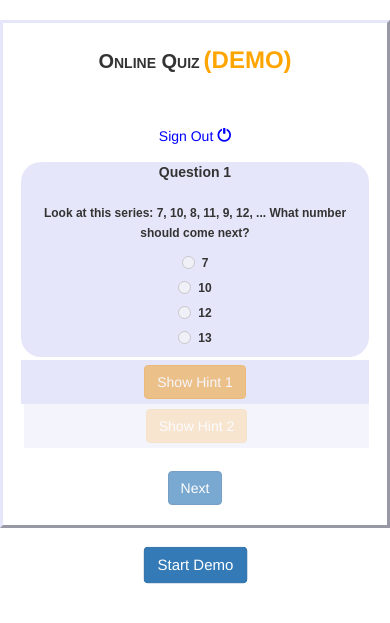
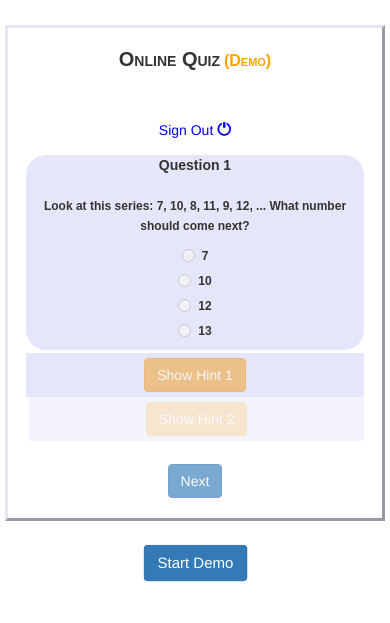
Before and after one commit to skantipu/Online_Quiz, a PHP site: page /hint1_demo.html in a window 390 px wide. Shown: the top 623 px of the page. Run offline with PHP 8.4, Linux system fonts and the light colour scheme; some libraries are stand-ins or nearby versions.

Commit message:
Added responsiveness to heading and margin in  demo page

```diff
--- a/hint1_demo.html
+++ b/hint1_demo.html
@@ -4,15 +4,14 @@
     <meta name="viewport" content="width=device-width, initial-scale=1">
     <link rel="stylesheet" href="http://maxcdn.bootstrapcdn.com/bootstrap/3.2.0/css/bootstrap.min.css">
     <link rel="stylesheet" href="local_style_sheet.css">
-
   </head>
   <body>
 	 <br>
-    <div class="container" style="text-align:center;border:outset;border-color: lavender">
+    <div class="container container-demo">
       <div class="row">
         <div class="col-sm-5 col-sm-offset-3"><br>
           <span id="heading">Online Quiz</span>
-			 <span style="font-size: x-large; color: orange"><b>(DEMO)</b></span>
+			 <span id="heading-sub">(Demo)</span>
         </div>
         <div class="col-sm-2 col-sm-offset-2"><br><br>
           <h5 id="signout_border">
--- a/hint2_demo.html
+++ b/hint2_demo.html
@@ -4,15 +4,14 @@
     <meta name="viewport" content="width=device-width, initial-scale=1">
     <link rel="stylesheet" href="http://maxcdn.bootstrapcdn.com/bootstrap/3.2.0/css/bootstrap.min.css">
     <link rel="stylesheet" href="local_style_sheet.css">
-
   </head>
   <body>
 	 <br>
-    <div class="container" style="text-align:center;border:outset;border-color: lavender">
+    <div class="container container-demo">
       <div class="row">
         <div class="col-sm-5 col-sm-offset-3"><br>
           <span id="heading">Online Quiz</span>
-			 <span style="font-size: x-large; color: orange"><b>(DEMO)</b></span>
+			 <span id="heading-sub">(Demo)</span>
         </div>
         <div class="col-sm-2 col-sm-offset-2"><br><br>
           <h5 id="signout_border">
--- a/hint3_demo.html
+++ b/hint3_demo.html
@@ -4,15 +4,14 @@
     <meta name="viewport" content="width=device-width, initial-scale=1">
     <link rel="stylesheet" href="http://maxcdn.bootstrapcdn.com/bootstrap/3.2.0/css/bootstrap.min.css">
     <link rel="stylesheet" href="local_style_sheet.css">
-
   </head>
   <body>
 	 <br>
-    <div class="container" style="text-align:center;border:outset;border-color: lavender">
+    <div class="container container-demo">
       <div class="row">
         <div class="col-sm-5 col-sm-offset-3"><br>
           <span id="heading">Online Quiz</span>
-			 <span style="font-size: x-large; color: orange"><b>(DEMO)</b></span>
+			 <span id="heading-sub">(Demo)</span>
         </div>
         <div class="col-sm-2 col-sm-offset-2"><br><br>
           <h5 id="signout_border">
--- a/local_style_sheet.css
+++ b/local_style_sheet.css
@@ -57,7 +57,8 @@
 
 
 
-   /* Responsive font using media queries - respond dynamically to chanign media types (different screen sizes and mediums)*/
+   /* Responsive web design using media queries - respond dynamically to changing media types (different screen sizes and mediums)*/
+
   @media (max-width: 768px) { /*if screen size is less than 768px (xs in bootstrap) apply the following*/
     #heading{
       font: small-caps bolder 20px Arial;   /*font: font-style font-variant font-weight font-size/line-height --- small-caps is font-variant */
@@ -76,9 +77,19 @@
     #hint1,#hint2{
       font: 11px Arial
     }
+    .container-demo{
+      margin: 5px;
+      text-align: center;
+      border: outset;
+      border-color: lavender;
+    }
+	 #heading-sub{
+      font: small-caps bolder 16px Arial;
+      color: orange;
+    }
   }
 
-   @media (min-width: 769px) { /*if screen size is less than 768px (xs in bootstrap) apply the following*/
+   @media (min-width: 769px) { /*if screen size is more than or equal to 769px (small device tablets), apply the following*/
       #heading{
         font: small-caps bold 40px Arial;
         font-style:initial;
@@ -96,9 +107,18 @@
       #hint1,#hint2{
         font: 13px Arial
       }
+      .container-demo{
+         text-align: center;
+         border: outset;
+         border-color: lavender;
+      }
+      #heading-sub{
+         font: small-caps bolder 30px Arial;
+         color: orange;
+      }
    }
 
-   @media (min-width: 992px) { /*if screen size is less than 768px (xs in bootstrap) apply the following*/
+   @media (min-width: 992px) { /*if screen size is >= 992px (medium device desktops and above) apply the following*/
      #heading{
        font: small-caps bold 50px Arial;
        font-style:initial;
@@ -116,4 +136,13 @@
      #hint1,#hint2{
        font: 16px Arial
      }
+     .container-demo{
+       text-align: center;
+       border: outset;
+       border-color: lavender;
      }
+     #heading-sub{
+       font: small-caps bolder 40px Arial;
+       color: orange;
+     }
+   }
```
Lines whose indentation alone changed are shown as unchanged.
